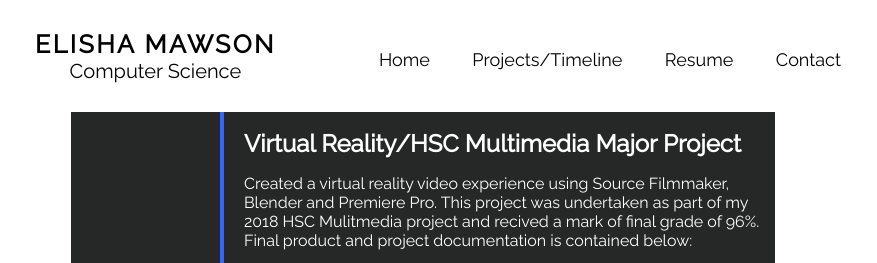
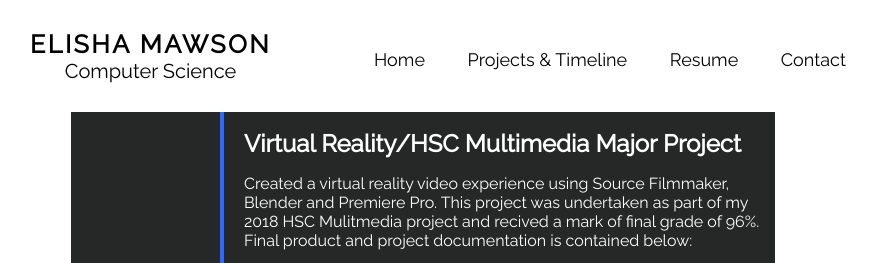
Before and after one commit to Mawsn/site, a website: page project.html in a window 1280 px wide. Shown: the top 263 px of the page, without its empty margins (185-1062 px from the left). Drawn offline with nearby package versions, Linux system fonts and the light colour scheme.

Commit message:
Update project.html

```diff
--- a/project.html
+++ b/project.html
@@ -17,7 +17,7 @@
 	<td class = "tbMenu"><span class ="bold"><b>ELISHA MAWSON</b></span><br>Computer Science</td>
 	<td id = "items">
 		<a href = "index.html"><li class ="menuItem">Home</li></a>
-		<a><li class ="menuItem">Projects/Timeline</li></a>
+		<a><li class ="menuItem">Projects & Timeline</li></a>
 		<a><li class ="menuItem">Resume</li></a>
 		<a><li class ="menuItem">Contact</li></a>
 	</td>
```
